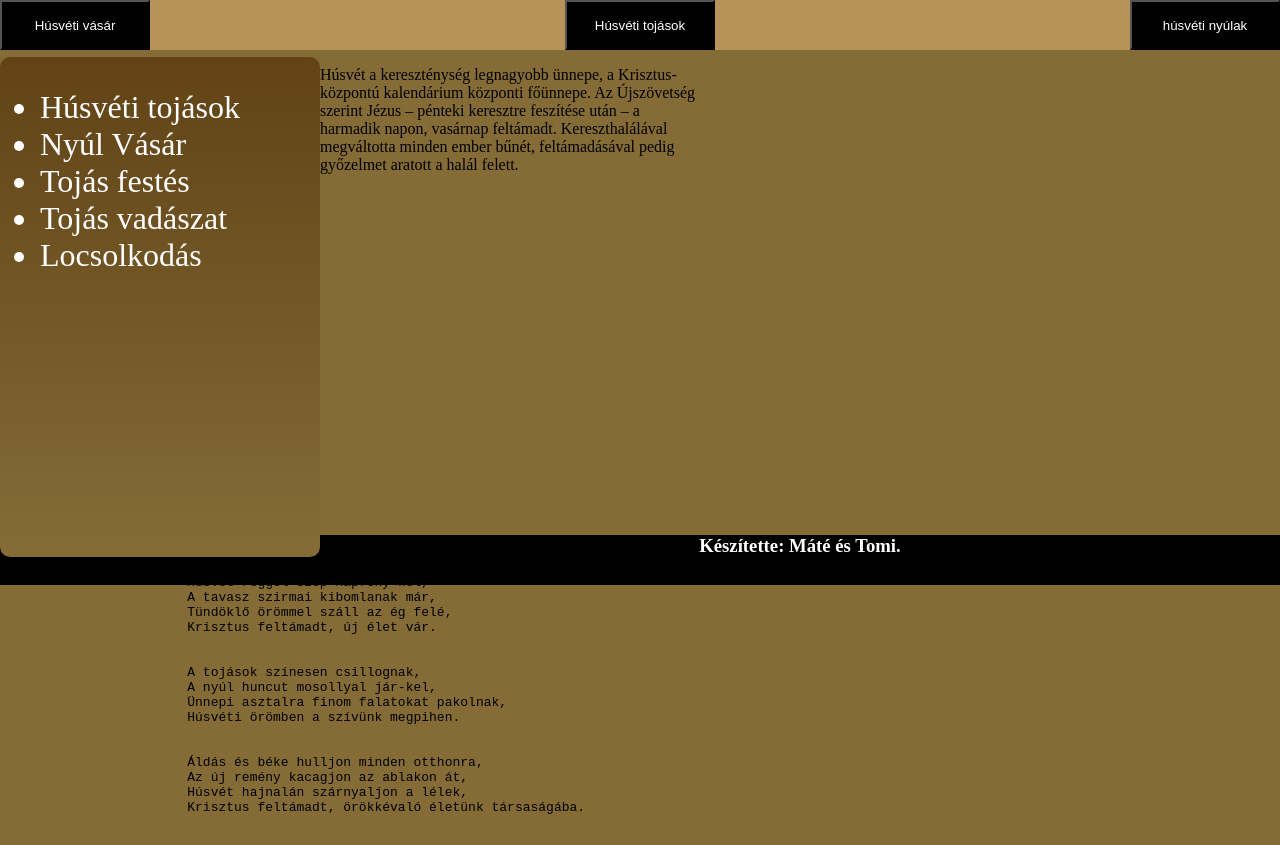
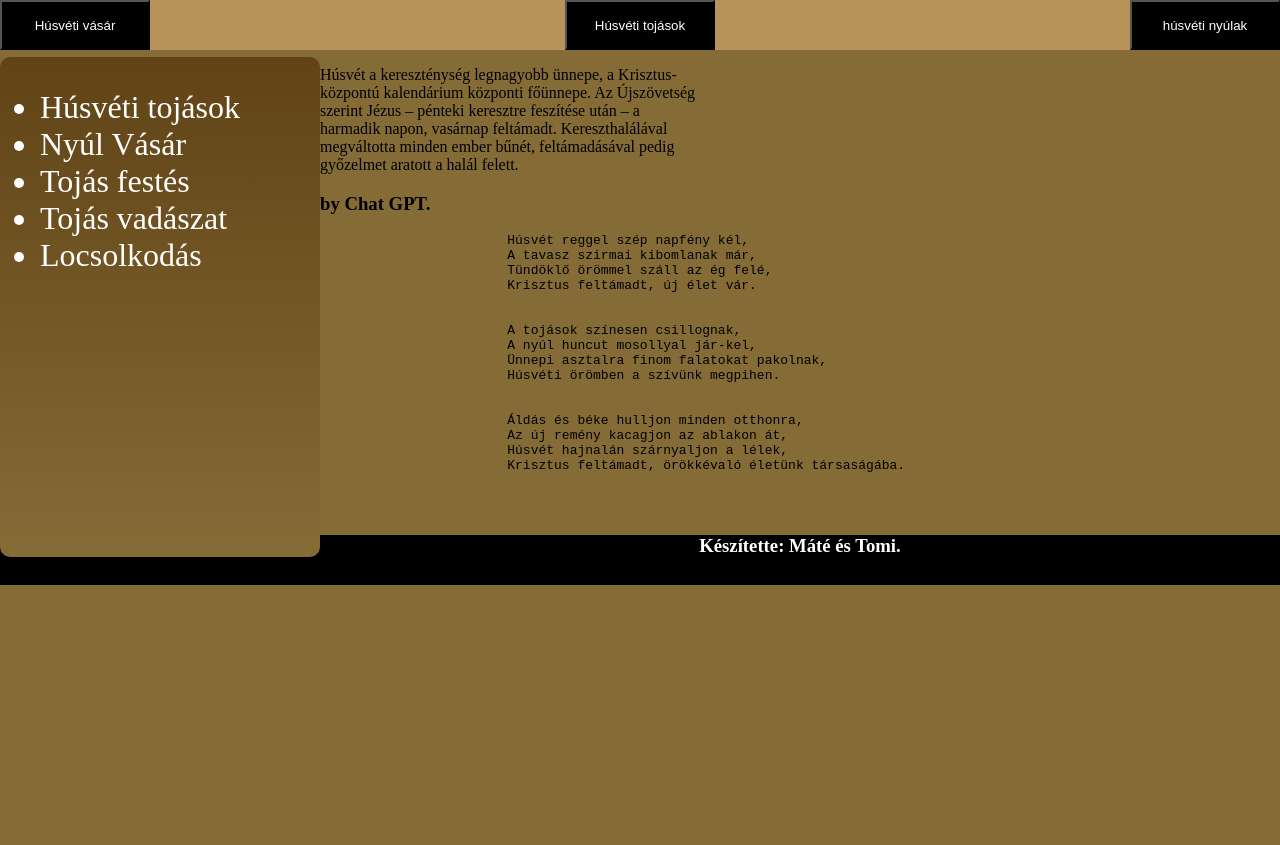
Before and after one commit to Clerktomi/Husvet_html2, a plain HTML site: page index.html in a window 1280 px wide. After the commit the page ends 800 px from the top, so only its background shows below. Drawn offline with Linux system fonts and the light colour scheme.

Commit message:
css maté

```diff
--- a/style.css
+++ b/style.css
@@ -80,8 +80,3 @@ a:hover{
     background-color: white;
     color: black;
 }
-
-#szov{
-     width: 700px;
-    height: 450px;
-}
```
